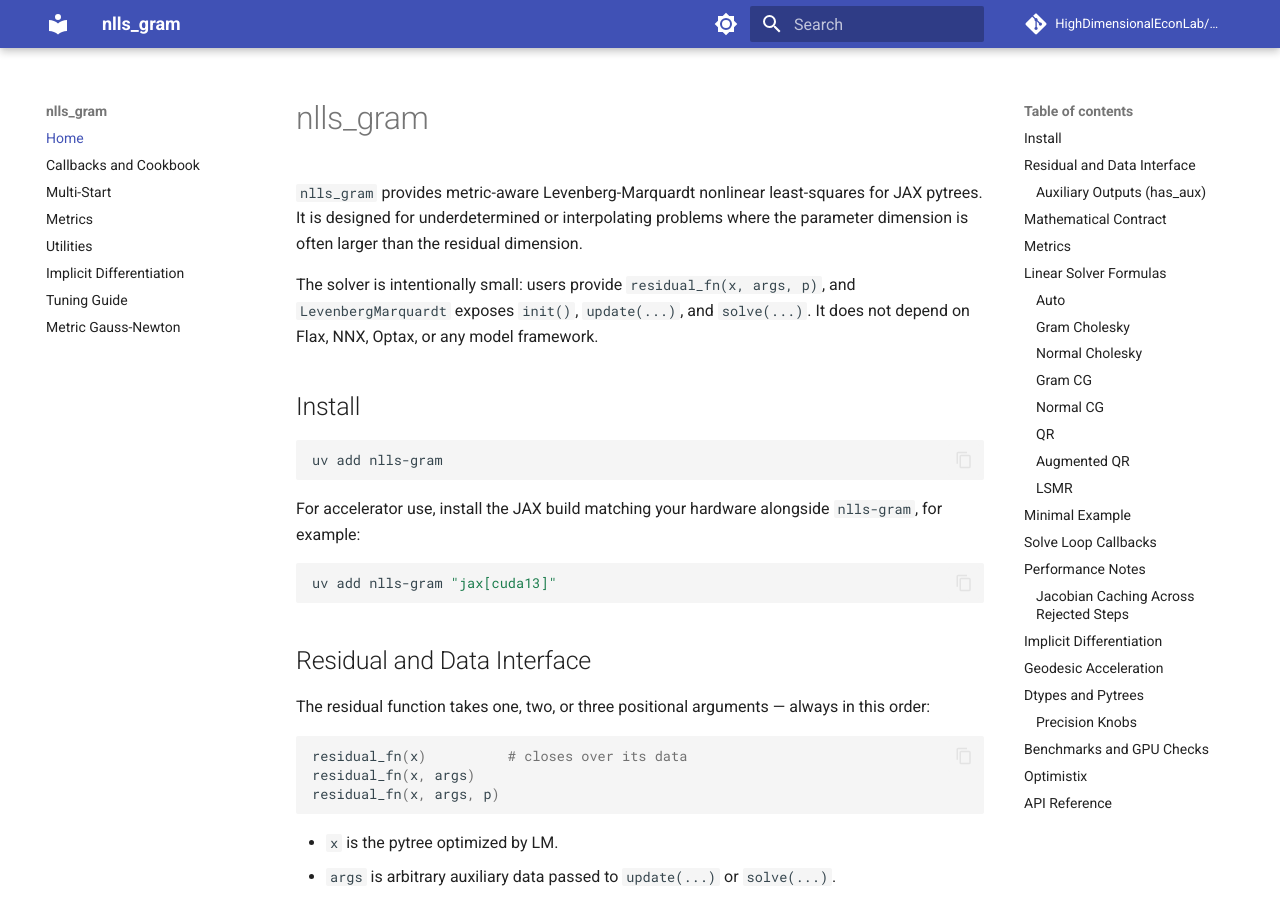
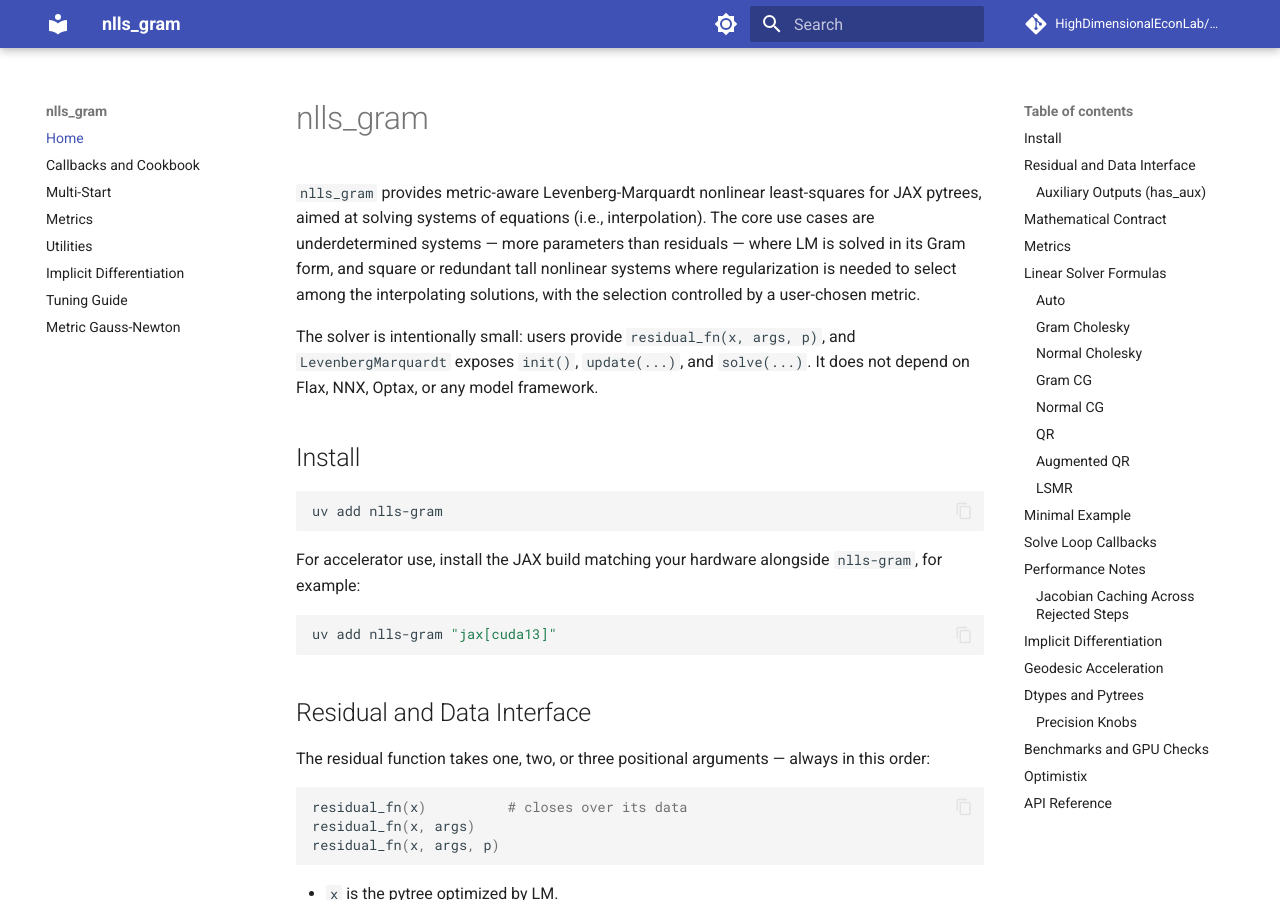
Before and after one commit to HighDimensionalEconLab/nlls_gram, an MkDocs documentation site: the page built from docs/index.md, in a window 1280 px wide and 900 px high. Built offline with MkDocs 1.6.1 and Material for MkDocs 9.7.7, drawn with Linux system fonts in a browser that asks for light colours; comment, search, counter and statistics services are not loaded.

Commit message:
docs: reframe positioning around systems of equations
Core use cases stated as underdetermined systems solved in Gram form and
square or redundant tall systems where metric-controlled regularization
selects among interpolating solutions.

Co-Authored-By: Mecha Perla (Claude) <noreply@anthropic.com>
Claude-Session: https://claude.ai/code/session_01GR3QL2YvUFwPX6YRBWNfxU

```diff
--- a/docs/index.md
+++ b/docs/index.md
@@ -1,8 +1,11 @@
 # nlls_gram
 
 `nlls_gram` provides metric-aware Levenberg-Marquardt nonlinear least-squares for
-JAX pytrees. It is designed for underdetermined or interpolating problems where
-the parameter dimension is often larger than the residual dimension.
+JAX pytrees, aimed at solving systems of equations (i.e., interpolation). The
+core use cases are underdetermined systems — more parameters than residuals —
+where LM is solved in its Gram form, and square or redundant tall nonlinear
+systems where regularization is needed to select among the interpolating
+solutions, with the selection controlled by a user-chosen metric.
 
 The solver is intentionally small: users provide `residual_fn(x, args, p)`,
 and `LevenbergMarquardt` exposes `init()`, `update(...)`, and
```
Also changed, not shown: README.md (+5 -2 lines).
